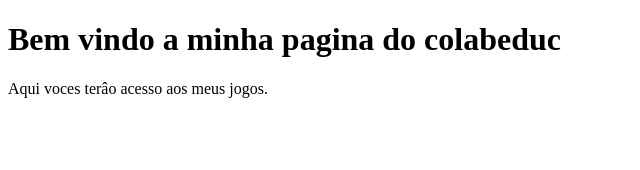
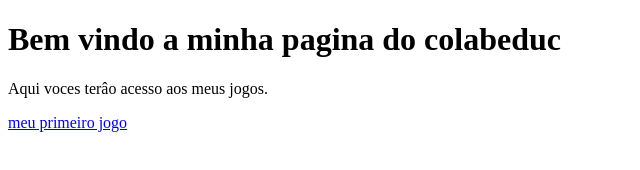
Before and after one commit to Joaogth/joaogth.github.io, a plain HTML site: page index.html in a window 1280 px wide. Shown: the whole page, without its empty margins (0-640 px from the left). Drawn offline with Linux system fonts and the light colour scheme.

Commit message:
Update index.html

```diff
--- a/index.html
+++ b/index.html
@@ -6,5 +6,6 @@
      <body>
         <h1>Bem vindo a minha pagina do colabeduc</h1>
         <p>Aqui voces terâo acesso aos meus jogos.</p>
+          <a href=" https://joaogth.github.io/jogolop/">meu primeiro jogo</a>
      </body>
 </html>
```
